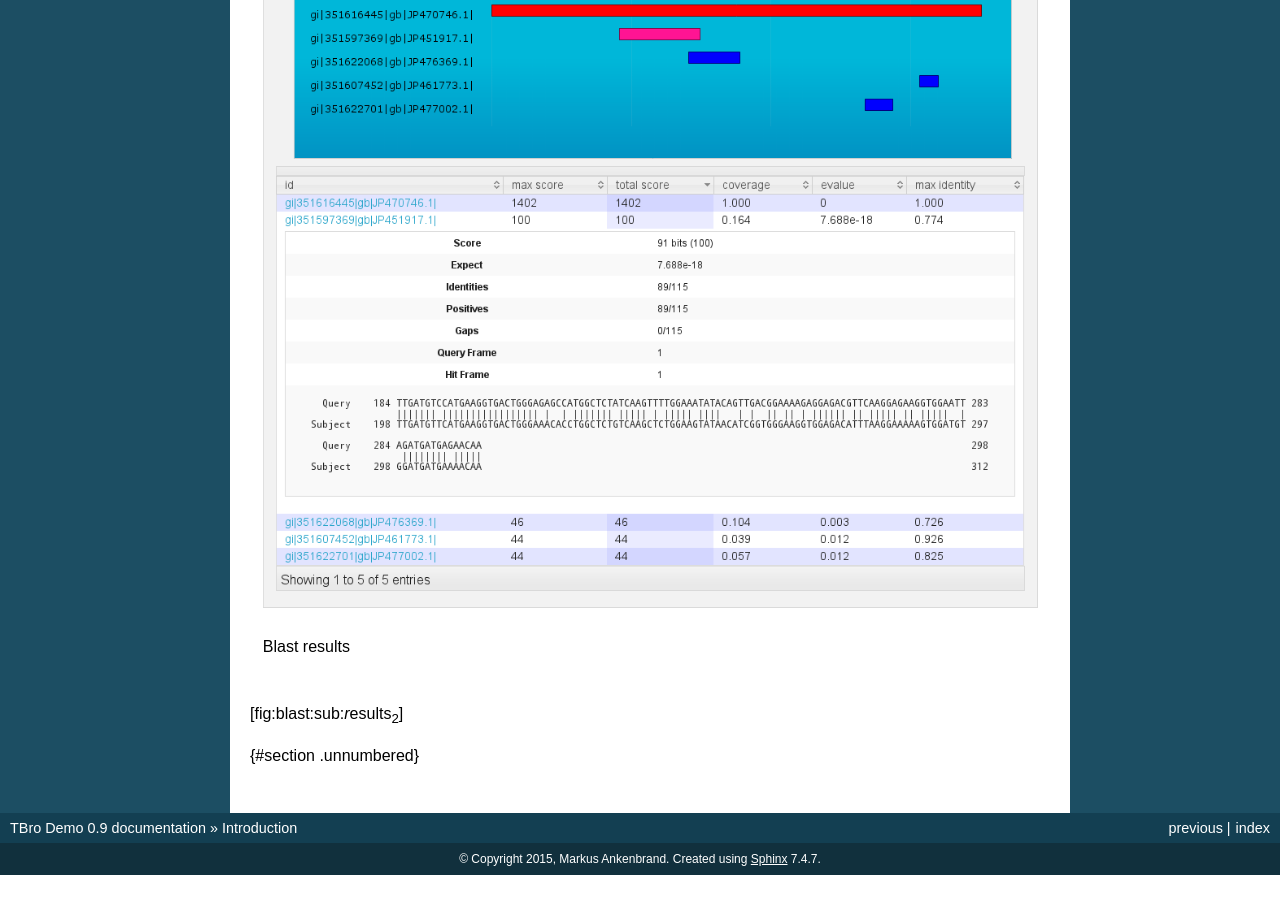
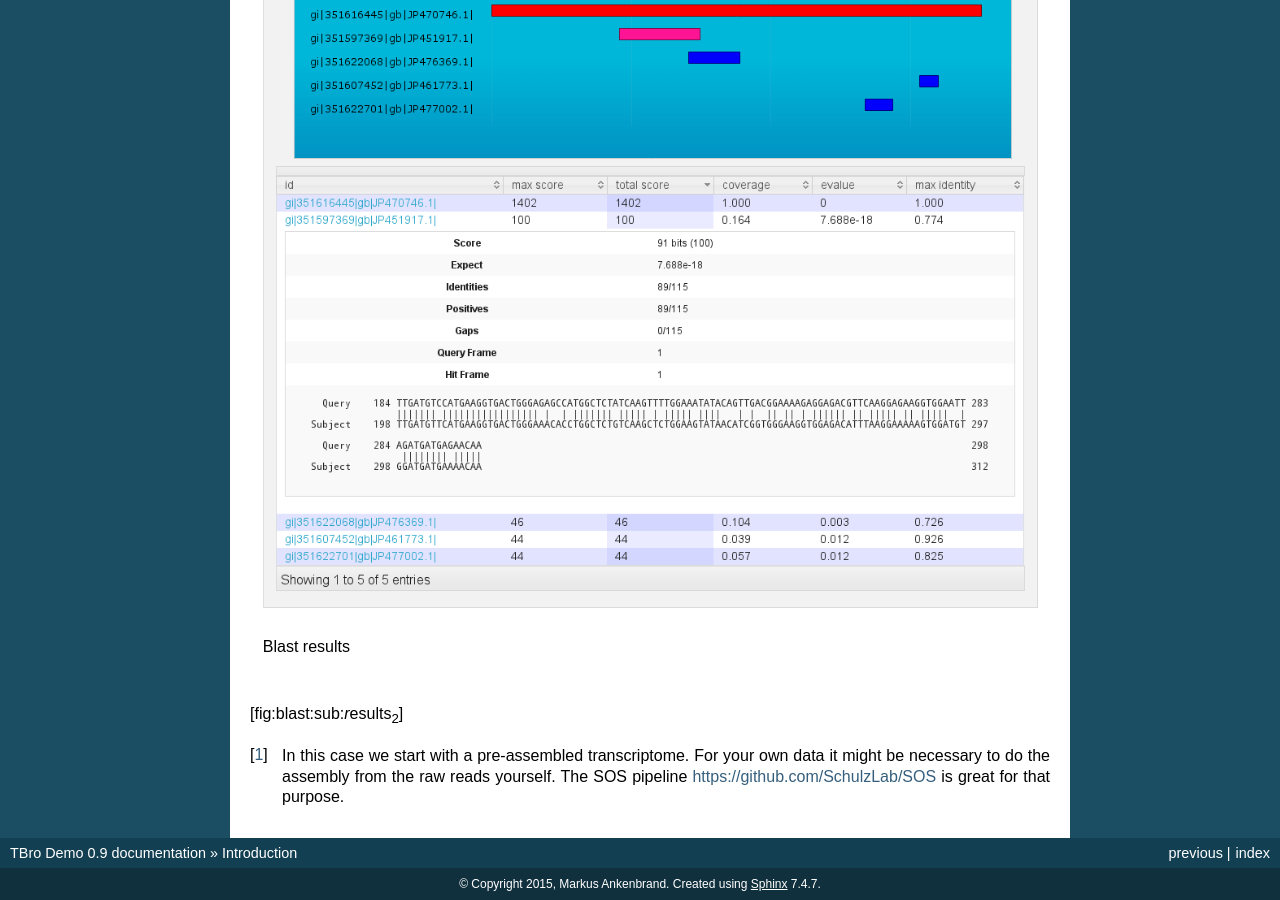
Before and after one commit to TBroTeam/Tutorial, a Sphinx documentation site: the page built from docs/tutorial.rst, in a window 1280 px wide and 900 px high, scrolled down 21533 px. Built offline with Sphinx 7.4.7, drawn with Linux system fonts in a browser that asks for light colours; before the commit the page ends 22408 px from its top, so only the background shows below that.

Commit message:
Add footnote for SOS pipeline

```diff
--- a/docs/tutorial.rst
+++ b/docs/tutorial.rst
@@ -117,7 +117,7 @@ subdirectory `transcriptome <transcriptome>`__
     mkdir -p cannabis_sativa/transcriptome
     cd cannabis_sativa/transcriptome
 
-Download the transcriptome from ``NCBI``. To do so, search for
+Download the transcriptome from ``NCBI`` [1]_. To do so, search for
 ``74271[BioProject]`` on http://www.ncbi.nlm.nih.gov/nuccore and
 download all hits as fasta. There should be sequences. Save those to the
 file
@@ -895,4 +895,4 @@ Blast
    Blast results
 [fig:blast:sub:`r`\ esults\ :sub:`2`]
 
-{#section .unnumbered}
+.. [1] In this case we start with a pre-assembled transcriptome. For your own data it might be necessary to do the assembly from the raw reads yourself. The SOS pipeline https://github.com/SchulzLab/SOS is great for that purpose.
```
